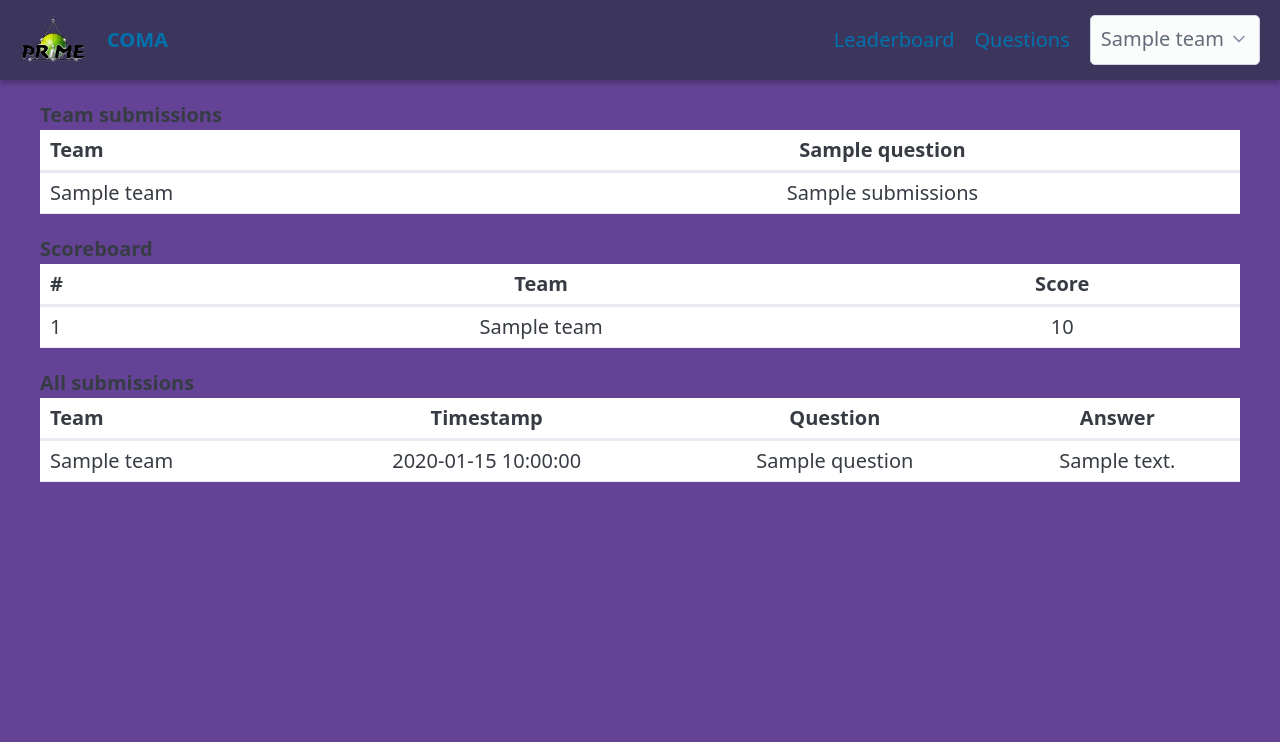
After one commit to ZeusWPI/COMA, a Python web app: template app/templates/admin.html in a window 1280 px wide. The commit adds this page. Shown: the top 742 px of the page. Run offline with Jinja, Linux system fonts and the light colour scheme; the template is opened without the code that fills it: most values are stand-ins (such as "Sample title", 1, 10 or a date in 2020).

Commit message:
feat(admin): index page

```diff
--- /dev/null
+++ b/app/static/css/admin.css
@@ -0,0 +1,38 @@
+.admin-container {
+  width: 100%;
+  overflow-x: auto;
+}
+
+.admin-table {
+  width: max-content;
+  min-width: 100%;
+}
+
+.admin-table td:first-child,
+.admin-table th:first-child {
+  position: sticky;
+  left: 0;
+  z-index: 2;
+  text-align: left;
+  padding-left: 0.5rem;
+}
+
+.admin-table td {
+  text-align: center;
+  padding: 0.25rem 0.5rem;
+}
+
+.admin-table td.solved {
+  background-color: #d4f8dd;
+  color: #145c2d;
+}
+
+.admin-table td.unsolved {
+  background-color: #fde2e2;
+  color: #8a1f1f;
+}
+
+.admin-table th {
+  text-align: center;
+  padding: 0.25rem 0.5rem;
+}
--- a/app/static/css/home.css
+++ b/app/static/css/home.css
@@ -49,18 +49,18 @@
   text-align: center;
 }
 
-.home-questions-table .status {
+.home-questions-table .home-status {
   padding: 0.25rem 0.5rem;
   border-radius: 0.3rem;
   font-size: 0.85rem;
 }
 
-.home-questions-table .solved {
+.home-questions-table .home-solved {
   background: #d4f8dd;
   color: #145c2d;
 }
 
-.home-questions-table .unsolved {
+.home-questions-table .home-unsolved {
   background: #fde2e2;
   color: #8a1f1f;
 }
--- a/app/static/css/main.css
+++ b/app/static/css/main.css
@@ -1,6 +1,7 @@
 @import url("navbar.css");
 @import url("footer.css");
 @import url("home.css");
+@import url("admin.css");
 
 body {
   background-color: #644296;
--- /dev/null
+++ b/app/templates/admin.html
@@ -0,0 +1,74 @@
+{% extends "base.html" %}
+{% block title %}Admin{% endblock %}
+{% block content %}
+  <div class="admin-container">
+    <strong>Team submissions</strong>
+    <table class="admin-table">
+      <thead>
+        <tr>
+          <th>Team</th>
+          {% for q in questions %}
+            <th>{{ q.title }}</th>
+          {% endfor %}
+        </tr>
+      </thead>
+
+      <tbody>
+        {% for a in answers %}
+          <tr>
+            <td>{{ a.team.name }}</td>
+            {% for q in a.questions %}
+              <td class="{% if q.correct == True %}solved{% elif q.correct == False %}unsolved{% endif %}">
+                {{ q.submissions }}
+              </td>
+            {% endfor %}
+          </tr>
+        {% endfor %}
+      </tbody>
+    </table>
+
+    <strong>Scoreboard</strong>
+    <table class="admin-table">
+      <thead>
+        <tr>
+          <th>#</th>
+          <th>Team</th>
+          <th>Score</th>
+        </tr>
+      </thead>
+
+      <tbody>
+        {% for s in scores %}
+          <tr>
+            <td>{{ loop.index }}</td>
+            <td>{{ s.team.name }}</td>
+            <td>{{ s.score }}</td>
+          </tr>
+        {% endfor %}
+      </tbody>
+    </table>
+
+    <strong>All submissions</strong>
+    <table class="admin-table">
+      <thead>
+        <tr>
+          <th>Team</th>
+          <th>Timestamp</th>
+          <th>Question</th>
+          <th>Answer</th>
+        </tr>
+      </thead>
+
+      <tbody>
+        {% for s in submissions %}
+          <tr>
+            <td>{{ s.team.name }}</td>
+            <td>{{ s.timestamp }}</td>
+            <td>{{ s.question.title }}</td>
+            <td>{{ s.submission.answer }}</td>
+          </tr>
+        {% endfor %}
+      </tbody>
+    </table>
+  </div>
+{% endblock %}
--- a/app/templates/home.html
+++ b/app/templates/home.html
@@ -24,9 +24,9 @@
               <td>{{ q.submissions }}</td>
               <td>
                 {% if q.correct %}
-                  <span class="status solved">Solved ✓</span>
+                  <span class="home-status home-solved">✓</span>
                 {% else %}
-                  <span class="status unsolved">Not solved ✗</span>
+                  <span class="home-status home-unsolved">✗</span>
                 {% endif %}
               </td>
             </tr>
```
Also changed, not shown: app/api/routes.py (+112 -2 lines), app/api/utils.py (+11 -3 lines).
